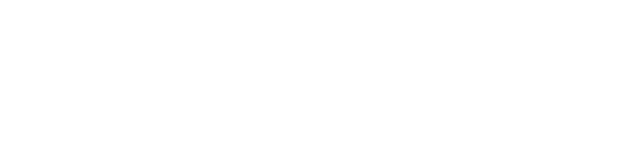
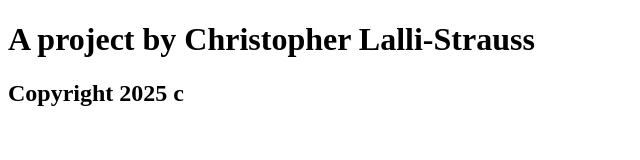
Before and after one commit to FangTheWerewolf/real-life-person, a plain HTML site: page real_life_person/index.html in a window 1280 px wide. Shown: the whole page, without its empty margins (0-640 px from the left). Drawn offline with Linux system fonts and the light colour scheme.

Commit message:
Update index.html

```diff
--- a/real_life_person/index.html
+++ b/real_life_person/index.html
@@ -2,7 +2,9 @@
 <html>
 <head>
     <meta charset="UTF-8" />
-    <title>title</title>
+    <title>Human Needs</title>
+    <h1>A project by Christopher Lalli-Strauss</h1>
+    <h2>Copyright 2025 c </h2>
 </head>
 <body>
 
```
